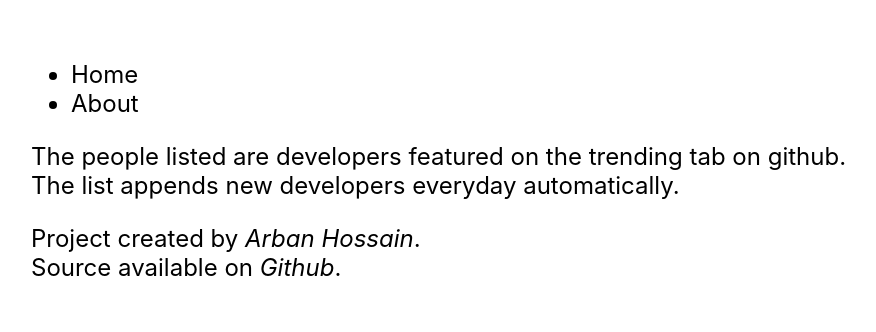
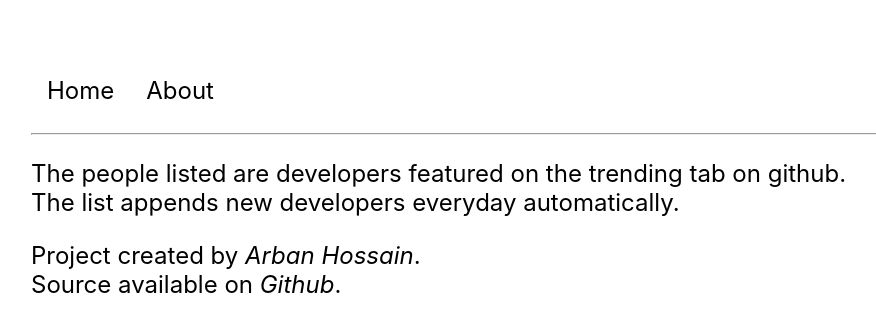
Before and after one commit to arbanhossain/dev-sites, a Flask app: page /about in a window 1280 px wide. Shown: the top 332 px of the page, without its empty margins (29-905 px from the left). Run offline with Flask 2, Linux system fonts and the light colour scheme.

Commit message:
styles + hr under navbar

```diff
--- a/templates/nav.html
+++ b/templates/nav.html
@@ -1,7 +1,8 @@
 {% if nav_list %}
-<ul>
+<ul class="nav_ul">
     {% for item in nav_list %}
-    <li><a href="{{item['link']}}">{{ item['name'] }}</a></li>
+    <li class="nav_li"><a href="{{item['link']}}">{{ item['name'] }}</a></li>
     {% endfor %}
 </ul>
 {% endif %}
+<hr>
```
